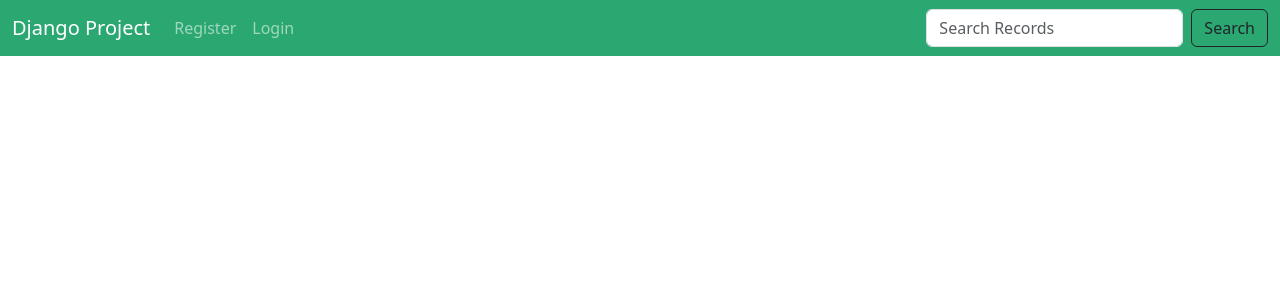
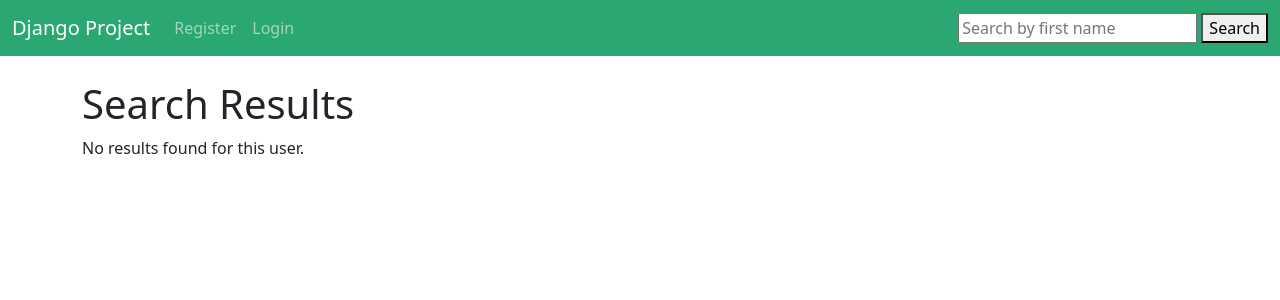
Before and after one commit to lnlydty/Django-CRM-160, a Django app: page /search_records/ in a window 1280 px wide. Shown: the top 300 px of the page. Run offline with Django 5.2, Linux system fonts and the light colour scheme.

Commit message:
added_searchbar_working

```diff
--- a/website/templates/navbar.html
+++ b/website/templates/navbar.html
@@ -34,13 +34,11 @@
 
     </div>
 
-      <form class="d-flex" role="search" method=POST action="{% url 'search_records' %}">
+      <form method="get" action="{% url 'search_records' %}">
+          <input type="text" name="q" placeholder="Search by first name" required>
+          <button type="submit">Search</button>
+      </form>
 
-      {% csrf_token %}
-
-      <input class="form-control me-2" type="search" placeholder="Search Records" aria-label="Search">
-      <button class="btn btn-outline-dark" type="submit">Search</button>
-      </form>
 
   </div>
 </nav>
--- a/website/templates/search_records.html
+++ b/website/templates/search_records.html
@@ -2,11 +2,24 @@
 
 {% block content %}
 
-{% if user.is_authenticated %}
-	<center>
-	<h1> Searching for...</h1>
+
+<h1>Search Results</h1>
+
+{% if user_records %}
+    {% for user_record in user_records %}
+        <strong>Email: </strong>{{ user_record.email }}<br/>
+        <strong>Phone: </strong>{{ user_record.phone }}<br/>
+        <strong>Address: </strong>{{ user_record.address }}<br/>
+        <strong>City: </strong>{{ user_record.city }}<br/>
+        <strong>State: </strong>{{ user_record.state }}<br/>
+        <strong>Zipcode: </strong>{{ user_record.zipcode }}<br/>
+        <strong>Created at: </strong>{{ user_record.created_at }}<br/>
+        <hr/>
+    {% endfor %}
+{% else %}
+    <p>No results found for this user.</p>
+{% endif %}
 
 
 
-{% endif %}
 {% endblock %}
--- a/website/views.py
+++ b/website/views.py
@@ -6,10 +6,14 @@ from .models import Record
 
 
 def search_records(request):
-	if request.method == "POST":
-		return render(request, 'search_records.html', {})
-	else:
-		return render(request, 'search_records.html', {})
+    query = request.GET.get('q')  # Get the search query from the request
+    user_records = []
+
+    if query:
+        user_records = Record.objects.filter(first_name=query)  # Get all matching records
+
+    return render(request, 'search_records.html', {'user_records': user_records})
+
 
 def home(request):
 	records = Record.objects.all()
```
